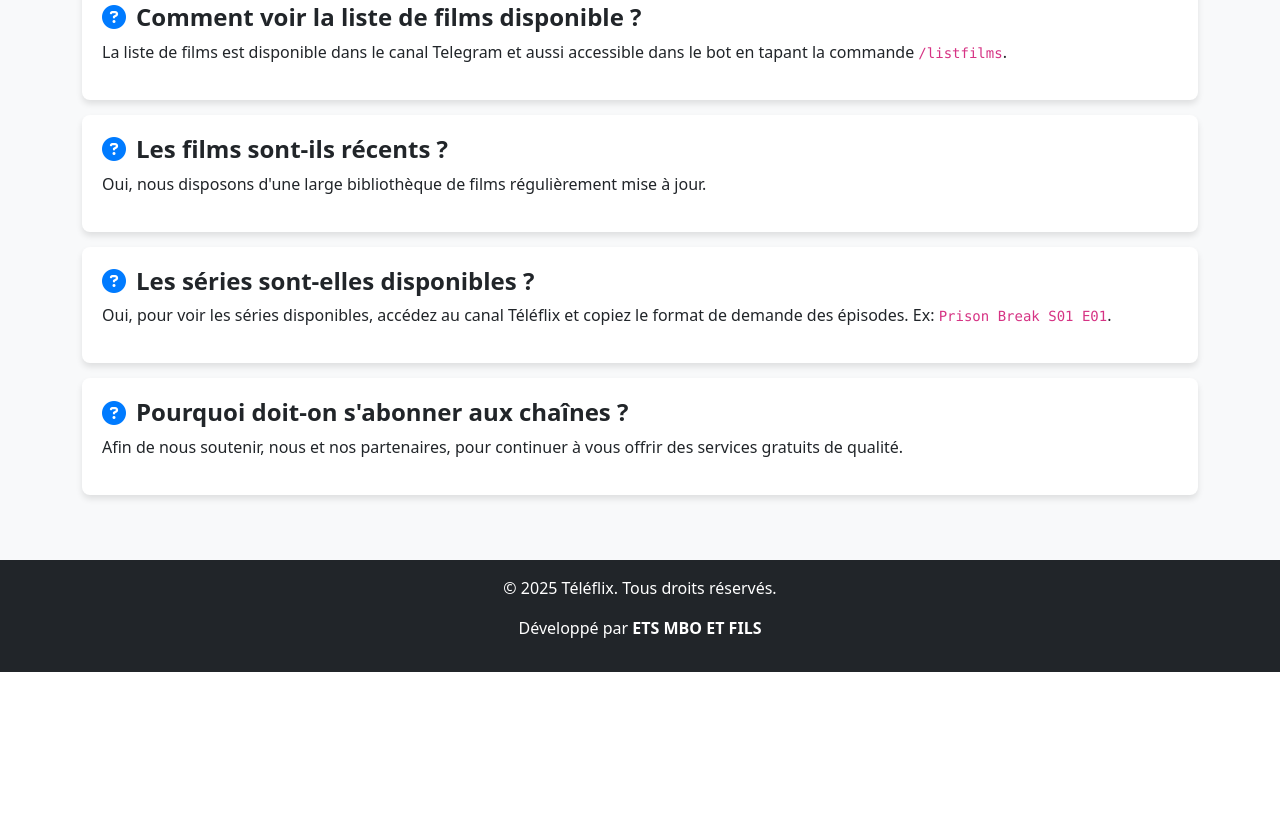
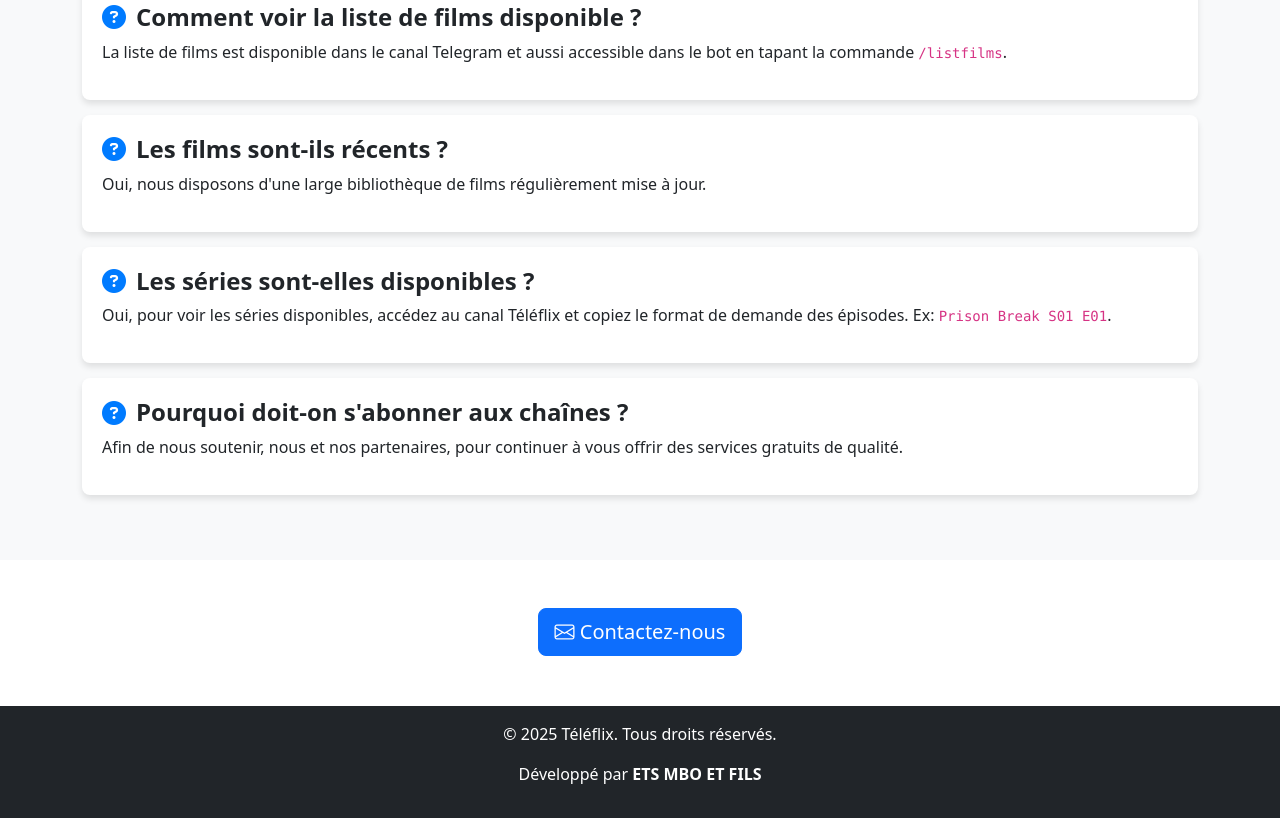
Before and after one commit to Kalin-sakam/Teleflix, a plain HTML site: page index.html in a window 1280 px wide. Shown: the part 1443-2261 px from the top of the page. Before the commit the page ends 2115 px from the top, so only its background shows below. Drawn offline with nearby package versions, Linux system fonts and the light colour scheme.

Commit message:
contact ajouté

```diff
--- a/index.html
+++ b/index.html
@@ -47,7 +47,7 @@
                 <li class="nav-item"><a class="nav-link" href="#features">Fonctionnalités</a></li>
                 <li class="nav-item"><a class="nav-link" href="#how-it-works">Comment ça marche ?</a></li>
                 <li class="nav-item"><a class="nav-link" href="#faq">FAQ</a></li>
-                <li class="nav-item"><a class="nav-link" href="#contact">Contact</a></li>
+                <li class="nav-item"><a class="nav-link" href="https://t.me/teleflix_service_client">Contact</a></li>
             </ul>
             <a href="https://t.me/mon_teleflix_bot" class="btn btn-primary ms-3">
                 <i class="bi bi-telegram"></i> Accéder au bot
@@ -136,6 +136,12 @@
     </div>
 </section>
 
+<section class="contact" style="margin-bottom: 50px;">
+    <button class="btn btn-primary btn-lg d-block mx-auto mt-5" data-bs-toggle="modal" data-bs-target="#contactModal">
+        <i class="bi bi-envelope"></i> <a href="https://t.me/teleflix_service_client" style="text-decoration: none ; color:white">Contactez-nous</a>
+    </button>
+</section>
+
 <!-- Footer -->
 <footer class="bg-dark text-white text-center py-3">
     <p>© 2025 Téléflix. Tous droits réservés.</p>
```
